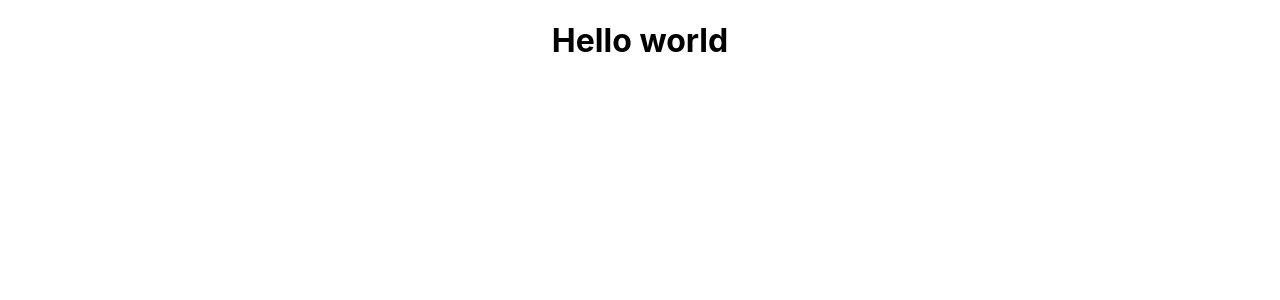
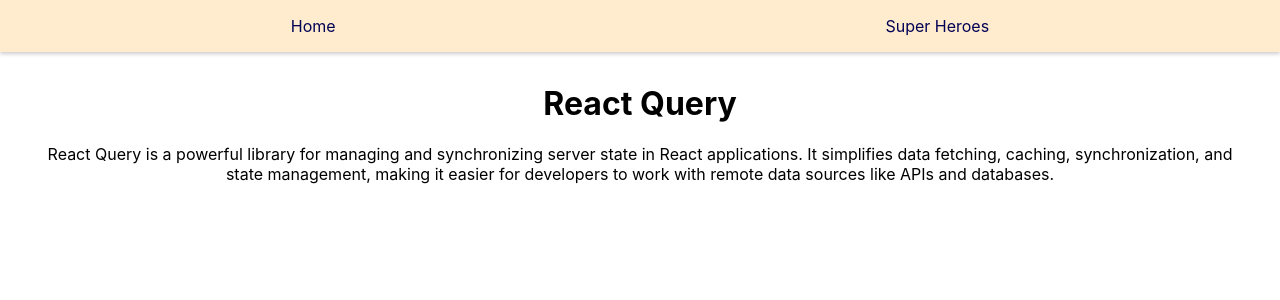
Before and after one commit to Opeyemi-Omotayo/React-query, a React (Create React App) app: page / in a window 1280 px wide. Shown: the top 300 px of the page. Built offline with nearby package versions, Linux system fonts and the light colour scheme.

Commit message:
feat:installed and setup react-query

```diff
--- a/package.json
+++ b/package.json
@@ -3,9 +3,11 @@
   "version": "0.1.0",
   "private": true,
   "dependencies": {
+    "@tanstack/react-query": "^4.35.3",
     "@testing-library/jest-dom": "^5.17.0",
     "@testing-library/react": "^13.4.0",
     "@testing-library/user-event": "^13.5.0",
+    "axios": "^1.5.0",
     "json-server": "^0.17.3",
     "react": "^18.2.0",
     "react-dom": "^18.2.0",
--- a/src/App.css
+++ b/src/App.css
@@ -1,10 +1,29 @@
 .App {
   text-align: center;
+  margin: 2rem;
 }
 
 .App-logo {
   height: 40vmin;
   pointer-events: none;
+}
+
+nav ul {
+  display: flex;
+  justify-content: space-around;
+  background-color: blanchedalmond;
+  margin-block-start: 0;
+  padding: 16px;
+  box-shadow: 0 2px 4px rgba(0, 0, 0, 0.2);
+}
+
+nav ul li {
+  list-style-type: none;
+}
+
+nav ul li a{
+  text-decoration: none;
+color: rgb(2, 2, 85);
 }
 
 @media (prefers-reduced-motion: no-preference) {
--- a/src/App.js
+++ b/src/App.js
@@ -1,11 +1,33 @@
-import logo from './logo.svg';
-import './App.css';
+import { BrowserRouter as Router, Route, Link, Routes } from "react-router-dom";
+import { QueryClientProvider, QueryClient } from "@tanstack/react-query";
+import Home from "./pages/Home";
+import SuperHero from "./pages/SuperHero";
+import "./App.css";
+
+const queryClient = new QueryClient();
 
 function App() {
   return (
-    <div className="App">
-      <h1>Hello world</h1>
-    </div>
+    <QueryClientProvider client={queryClient}>
+      <Router>
+        <div>
+          <nav>
+            <ul>
+              <li>
+                <Link to="/">Home</Link>
+              </li>
+              <li>
+                <Link to="/super-heroes">Super Heroes</Link>
+              </li>
+            </ul>
+          </nav>
+          <Routes>
+            <Route path="/" element={<Home />} />
+            <Route path="/super-heroes" element={<SuperHero />} />
+          </Routes>
+        </div>
+      </Router>
+    </QueryClientProvider>
   );
 }
 
--- a/src/pages/Home.js
+++ b/src/pages/Home.js
@@ -1,11 +1,17 @@
-import React from 'react'
+import React from "react";
 
 const Home = () => {
   return (
-    <div>
-
+    <div className="App">
+      <h1>React Query</h1>
+      <p>
+        React Query is a powerful library for managing and synchronizing server
+        state in React applications. It simplifies data fetching, caching,
+        synchronization, and state management, making it easier for developers
+        to work with remote data sources like APIs and databases.
+      </p>
     </div>
-  )
-}
+  );
+};
 
 export default Home;
```
Also changed, not shown: 1 other file (tests, documents, lock files or other folders).
